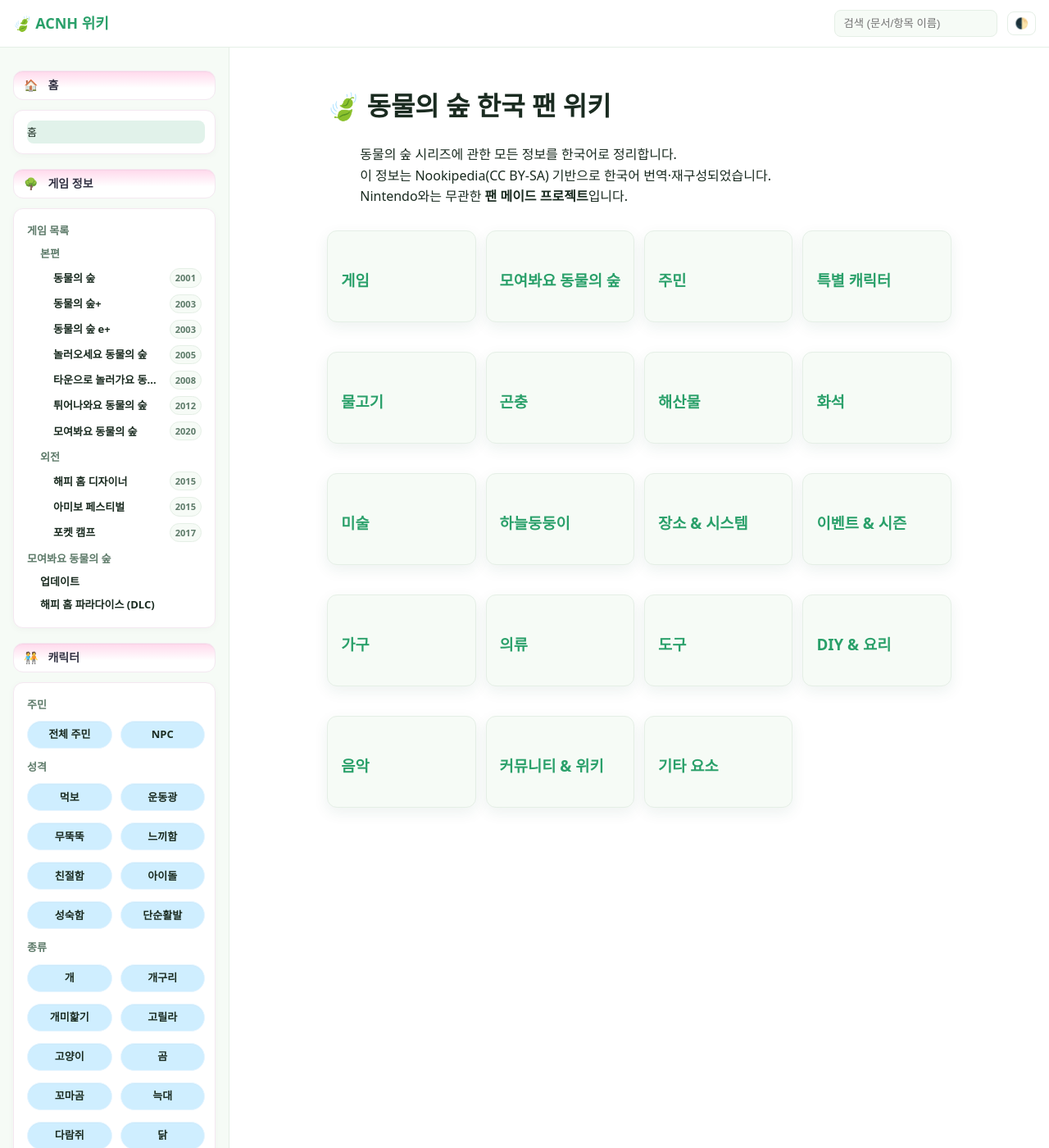
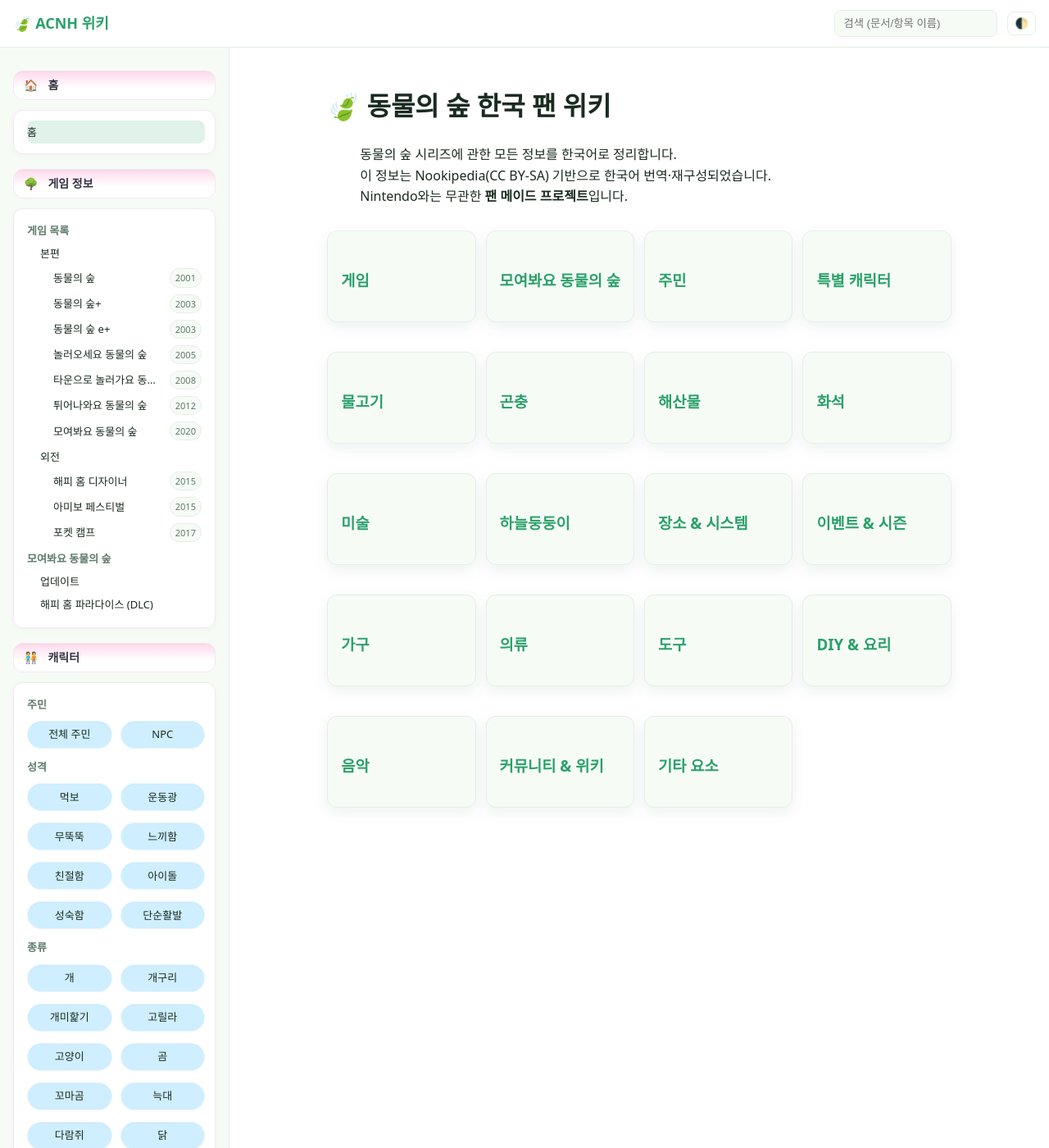
Before and after one commit to cute-bite/animal-crossing, a Jekyll site: the page built from index.md, in a window 1280 px wide and 1400 px high. Shown: the whole window at 82% size. Built offline with Jekyll 4.4.1, drawn with Linux system fonts in a browser that asks for light colours.

Commit message:
Add files via upload

```diff
--- a/assets/css/theme.css
+++ b/assets/css/theme.css
@@ -623,3 +623,16 @@
   overflow: hidden;
   text-overflow: ellipsis;
 }
+
+/* 그룹 라벨만 볼드 처리 */
+.sidebar .menu li:has(> ul) {
+  font-weight: 700;
+  color: var(--muted);
+  margin-top: 8px;
+}
+
+/* 하위 항목들은 다시 일반 글꼴로 */
+.sidebar .menu li > ul li {
+  font-weight: 400;   /* 기본 두께로 복원 */
+  color: var(--text); /* 본문 글자색 */
+}
```
